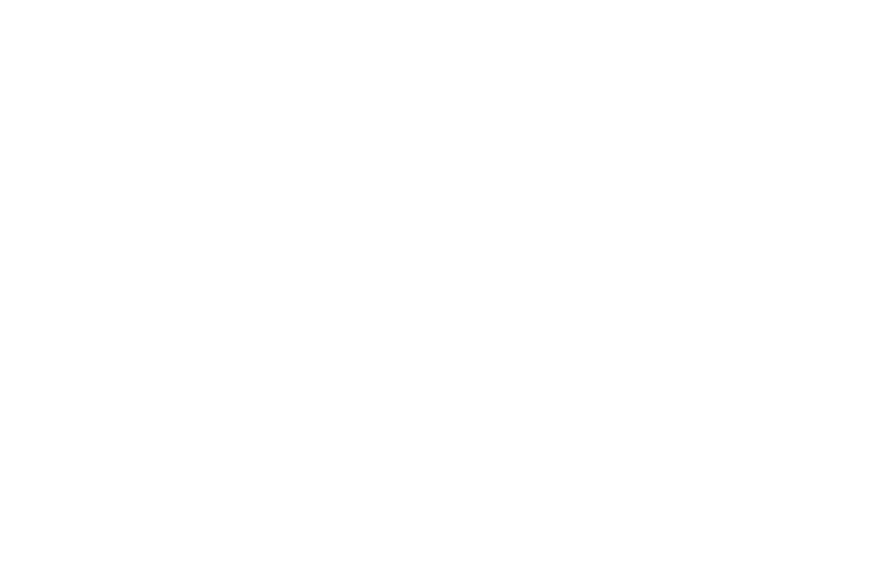
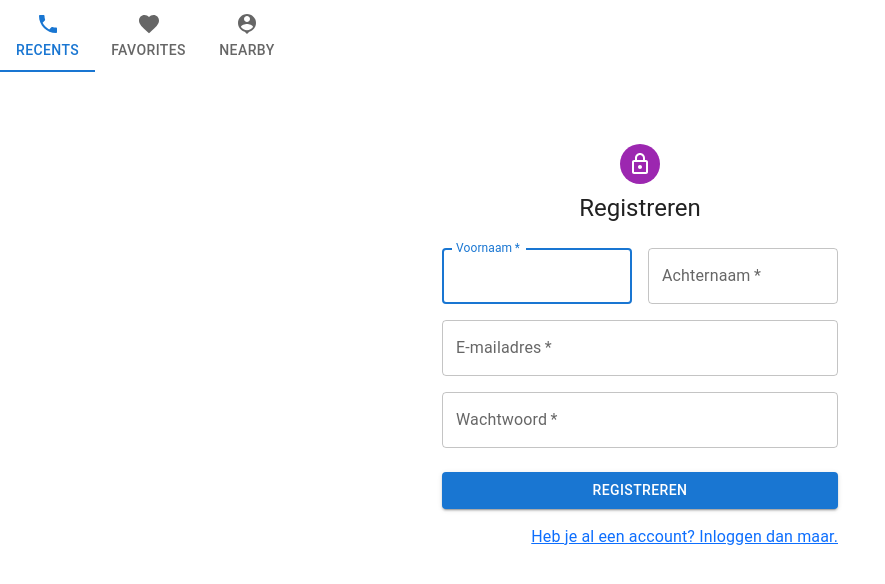
Before and after one commit to TimGrootscholten/Tournaments-Client, a React (Create React App) app: page /registreren in a window 1280 px wide. Before the commit this address had no page. Shown: the top 584 px of the page, without its empty margins (0-885 px from the left). Built offline with nearby package versions, Linux system fonts and the light colour scheme.

Commit message:
registreren

```diff
--- a/src/App.tsx
+++ b/src/App.tsx
@@ -4,16 +4,18 @@
 import Home from "./Pages/Home";
 import Login from "./Pages/Login";
 import Registreren from "./Pages/Registreren";
+import Nav from "./Components/Nav";
 
 function App() {
   return (
     <div className="App">
+      <Nav />
       <BrowserRouter>
         <Routes>
           <Route path="/">
             <Route index element={<Home />} />
             <Route path="login" element={<Login />} />
-            <Route path="registreer" element={<Registreren />} />
+            <Route path="registreren" element={<Registreren />} />
           </Route>
         </Routes>
       </BrowserRouter>
--- /dev/null
+++ b/src/Components/Nav.tsx
@@ -0,0 +1,25 @@
+import React, { useState } from "react";
+import { Tabs, Tab } from "@mui/material";
+// import { PhoneIcon, FavoriteIcon, PersonPinIcon } from "@mui/icons-material";
+import PhoneIcon from "@mui/icons-material/Phone";
+import FavoriteIcon from "@mui/icons-material/Favorite";
+import PersonPinIcon from "@mui/icons-material/PersonPin";
+
+const Nav = () => {
+  const [value, setValue] = useState(0);
+
+  const handleChange = (event: React.SyntheticEvent, newValue: number) => {
+    setValue(newValue);
+  };
+  return (
+    <div>
+      <Tabs value={value} onChange={handleChange} aria-label="icon label tabs example">
+        <Tab icon={<PhoneIcon />} label="RECENTS" />
+        <Tab icon={<FavoriteIcon />} label="FAVORITES" />
+        <Tab icon={<PersonPinIcon />} label="NEARBY" />
+      </Tabs>
+    </div>
+  );
+};
+
+export default Nav;
--- a/src/Pages/Login.tsx
+++ b/src/Pages/Login.tsx
@@ -6,13 +6,14 @@
   TextField,
   FormControlLabel,
   Checkbox,
-  Link,
   Grid,
   Box,
   Typography,
   Container,
 } from "@mui/material";
+
 import LockOutlinedIcon from "@mui/icons-material/LockOutlined";
+import { Link } from "react-router-dom";
 
 const Login = () => {
   const [formData, setFormData] = useState({});
@@ -43,7 +44,7 @@
             <LockOutlinedIcon />
           </Avatar>
           <Typography component="h1" variant="h5">
-            Sign in
+            Log in
           </Typography>
           <Box component="form" onSubmit={handleSubmit} noValidate sx={{ mt: 1 }}>
             <TextField
@@ -51,7 +52,7 @@
               required
               fullWidth
               id="email"
-              label="Email Address"
+              label="E-mailadres"
               name="email"
               autoComplete="email"
               autoFocus
@@ -61,29 +62,28 @@
               required
               fullWidth
               name="password"
-              label="Password"
+              label="Wachtwoord"
               type="password"
               id="password"
               autoComplete="current-password"
             />
             <FormControlLabel
               control={<Checkbox value="remember" color="primary" name="remember" />}
-              label="Remember me"
+              label="Mij onthouden"
             />
             <Button type="submit" fullWidth variant="contained" sx={{ mt: 3, mb: 2 }}>
-              Sign In
+              Inloggen
             </Button>
             <Grid container>
               <Grid item xs>
-                <Link href="#" variant="body2">
-                  Forgot password?
-                </Link>
+                <p>
+                  Wachtwoord vergeten?
+                  <br /> Ga naar de beheerder en vraag daar een nieuwe aan.
+                </p>
               </Grid>
-              <Grid item>
-                <Link href="#" variant="body2">
-                  {"Don't have an account? Sign Up"}
-                </Link>
-              </Grid>
+            </Grid>
+            <Grid item>
+              <Link to="/registreren">{"Account aanmaken"}</Link>
             </Grid>
           </Box>
         </Box>
--- a/src/Pages/Registreren.tsx
+++ b/src/Pages/Registreren.tsx
@@ -6,25 +6,34 @@
   TextField,
   FormControlLabel,
   Checkbox,
-  Link,
   Grid,
   Box,
   Typography,
   Container,
 } from "@mui/material";
+import { Link } from "react-router-dom";
+
 import LockOutlinedIcon from "@mui/icons-material/LockOutlined";
+import { UserDto } from "../api/tournamentapiclient";
+import { UserService } from "../services/user.service";
 
 const Registreren = () => {
-  const [formData, setFormData] = useState({});
+  const [firstname, setFistname] = useState("");
+  const [lastname, setLastname] = useState("");
+  const [password, setPassword] = useState("");
+  const [email, setEmail] = useState("");
 
-  const handleSubmit = (e: React.FormEvent<HTMLFormElement>) => {
+  const handleSubmit = async (e: React.FormEvent<HTMLFormElement>) => {
     e.preventDefault();
-    const data = new FormData(e.currentTarget);
-    setFormData({
-      email: data.get("email"),
-      password: data.get("password"),
-      remember: data.get("remember"),
+
+    let user = new UserDto({
+      email: email,
+      firstName: firstname,
+      lastName: lastname,
+      password: password,
     });
+    let userServices = new UserService();
+    userServices.createUser(user);
   };
   return (
     <div>
@@ -42,7 +51,7 @@
             <LockOutlinedIcon />
           </Avatar>
           <Typography component="h1" variant="h5">
-            Sign up
+            Registreren
           </Typography>
           <Box component="form" noValidate onSubmit={handleSubmit} sx={{ mt: 3 }}>
             <Grid container spacing={2}>
@@ -53,8 +62,10 @@
                   required
                   fullWidth
                   id="firstName"
-                  label="First Name"
+                  label="Voornaam"
                   autoFocus
+                  onChange={(e) => setFistname(e.target.value)}
+                  value={firstname}
                 />
               </Grid>
               <Grid item xs={12} sm={6}>
@@ -62,9 +73,11 @@
                   required
                   fullWidth
                   id="lastName"
-                  label="Last Name"
+                  label="Achternaam"
                   name="lastName"
                   autoComplete="family-name"
+                  onChange={(e) => setLastname(e.target.value)}
+                  value={lastname}
                 />
               </Grid>
               <Grid item xs={12}>
@@ -72,9 +85,11 @@
                   required
                   fullWidth
                   id="email"
-                  label="Email Address"
+                  label="E-mailadres"
                   name="email"
                   autoComplete="email"
+                  onChange={(e) => setEmail(e.target.value)}
+                  value={email}
                 />
               </Grid>
               <Grid item xs={12}>
@@ -82,27 +97,21 @@
                   required
                   fullWidth
                   name="password"
-                  label="Password"
+                  label="Wachtwoord"
                   type="password"
                   id="password"
                   autoComplete="new-password"
-                />
-              </Grid>
-              <Grid item xs={12}>
-                <FormControlLabel
-                  control={<Checkbox value="allowExtraEmails" color="primary" />}
-                  label="I want to receive inspiration, marketing promotions and updates via email."
+                  onChange={(e) => setPassword(e.target.value)}
+                  value={password}
                 />
               </Grid>
             </Grid>
             <Button type="submit" fullWidth variant="contained" sx={{ mt: 3, mb: 2 }}>
-              Sign Up
+              Registreren
             </Button>
             <Grid container justifyContent="flex-end">
               <Grid item>
-                <Link href="#" variant="body2">
-                  Already have an account? Sign in
-                </Link>
+                <Link to="/login">Heb je al een account? Inloggen dan maar.</Link>
               </Grid>
             </Grid>
           </Box>
```
Also changed, not shown: 1 other file (tests, documents, lock files or other folders).
